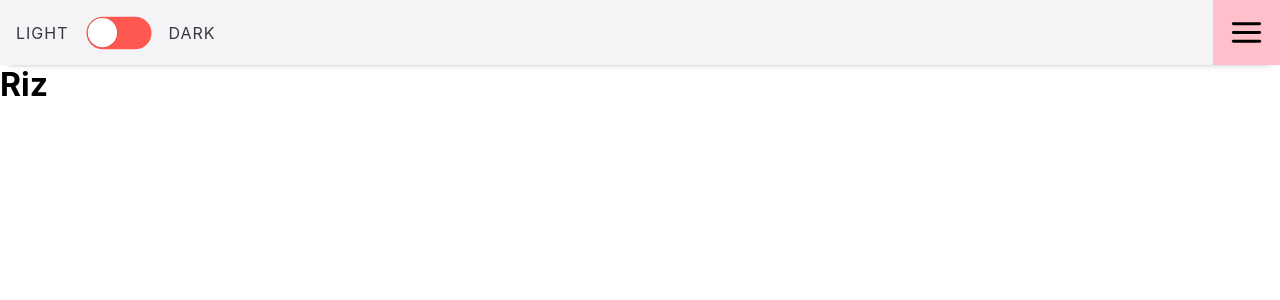
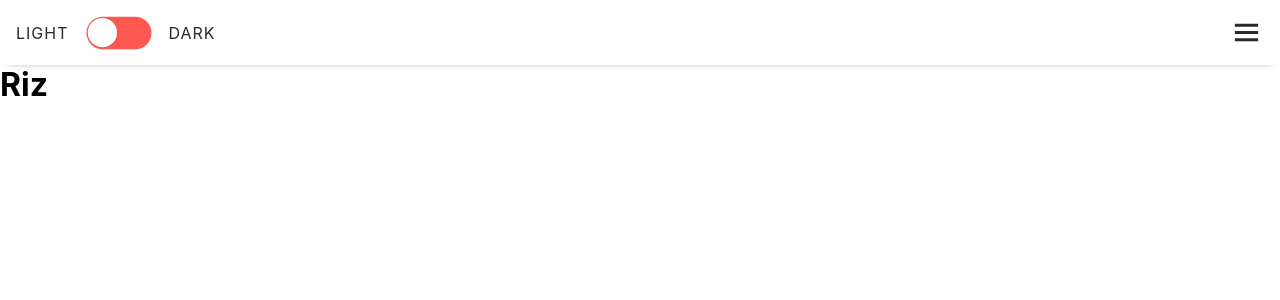
Before and after one commit to riz-l/personal-website, a React (Create React App) app: page / in a window 1280 px wide. Shown: the top 300 px of the page. Built offline with nearby package versions, Linux system fonts and the light colour scheme.

Commit message:
MASTER: Adjusted colour palettes

```diff
--- a/src/components/Header/Header.component.jsx
+++ b/src/components/Header/Header.component.jsx
@@ -2,7 +2,7 @@
 import React from "react";
 
 // Import: Icons
-import { FiMenu as NavIcon } from "react-icons/fi";
+import { BiMenu as NavIcon } from "react-icons/bi";
 
 // Import: Elements, Components
 import {
--- a/src/components/Header/Header.elements.js
+++ b/src/components/Header/Header.elements.js
@@ -4,7 +4,7 @@ import styled from "styled-components/macro";
 // Element: Container
 export const Container = styled.header`
   align-items: center;
-  background: ${(props) => props.theme.colors.global.backgroundPrimary};
+  background: ${(props) => props.theme.colors.global.backgroundSecondary};
   box-shadow: 0 5px 8px -9px rgba(0, 0, 0, 0.75);
   display: flex;
   justify-content: center;
@@ -69,8 +69,7 @@ export const Right = styled.div`
 
 // Element: NavToggle
 export const NavToggle = styled.div`
-  background: pink;
-
+  background: ${(props) => props.theme.colors.global.backgroundSecondary};
   align-items: center;
   cursor: pointer;
   display: flex;
@@ -79,6 +78,16 @@ export const NavToggle = styled.div`
   padding: 0 1rem;
   transition: all 100ms linear;
 
+  &:hover {
+    background: ${(props) => props.theme.colors.global.backgroundPrimary};
+    transition: all 100ms linear;
+
+    & svg {
+      fill: ${(props) => props.theme.colors.global.textPrimary};
+      transition: all 100ms linear;
+    }
+  }
+
   & svg {
     fill: ${(props) => props.theme.colors.global.textSecondary};
     height: 35px;
--- a/src/themes/darkTheme.js
+++ b/src/themes/darkTheme.js
@@ -1,10 +1,12 @@
 export const darkTheme = {
   colors: {
     global: {
-      backgroundPrimary: "#2a2a2e",
-      backgroundSecondary: "#38383d",
+      backgroundPrimary: "#1d1d20",
+      backgroundSecondary: "#2a2a2e",
+      backgroundTertiary: "#38383d",
       textPrimary: "#f4f4f6",
-      textSecondary: "#e0e0e6",
+      textSecondary: "#dddde3",
+      textTertiary: "#c7c7c1",
       highlightPrimary: "#ff5851",
       highlightSecondary: "#ff7570",
     },
--- a/src/themes/lightTheme.js
+++ b/src/themes/lightTheme.js
@@ -2,9 +2,11 @@ export const lightTheme = {
   colors: {
     global: {
       backgroundPrimary: "#f4f4f6",
-      backgroundSecondary: "#e0e0e6",
-      textPrimary: "#2a2a2e",
-      textSecondary: "#38383d",
+      backgroundSecondary: "#ffffff",
+      backgroundTertiary: "#c7c7c1",
+      textPrimary: "#1d1d20",
+      textSecondary: "#2a2a2e",
+      textTertiary: "#38383d",
       highlightPrimary: "#ff5851",
       highlightSecondary: "#ff7570",
     },
```
Also changed, not shown: 1 other file (tests, documents, lock files or other folders).
